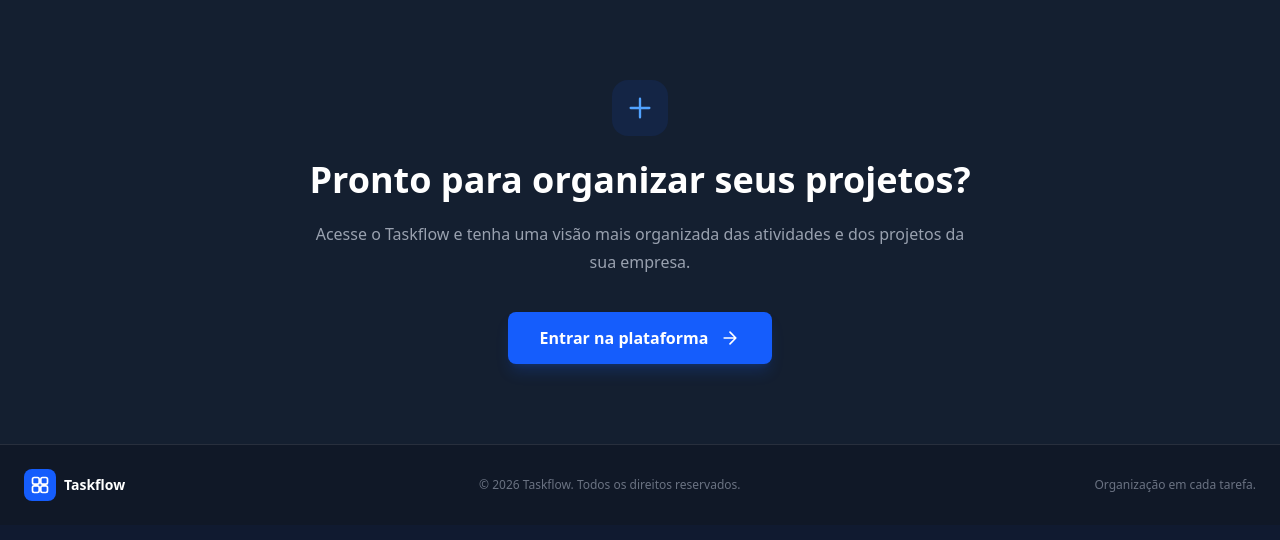
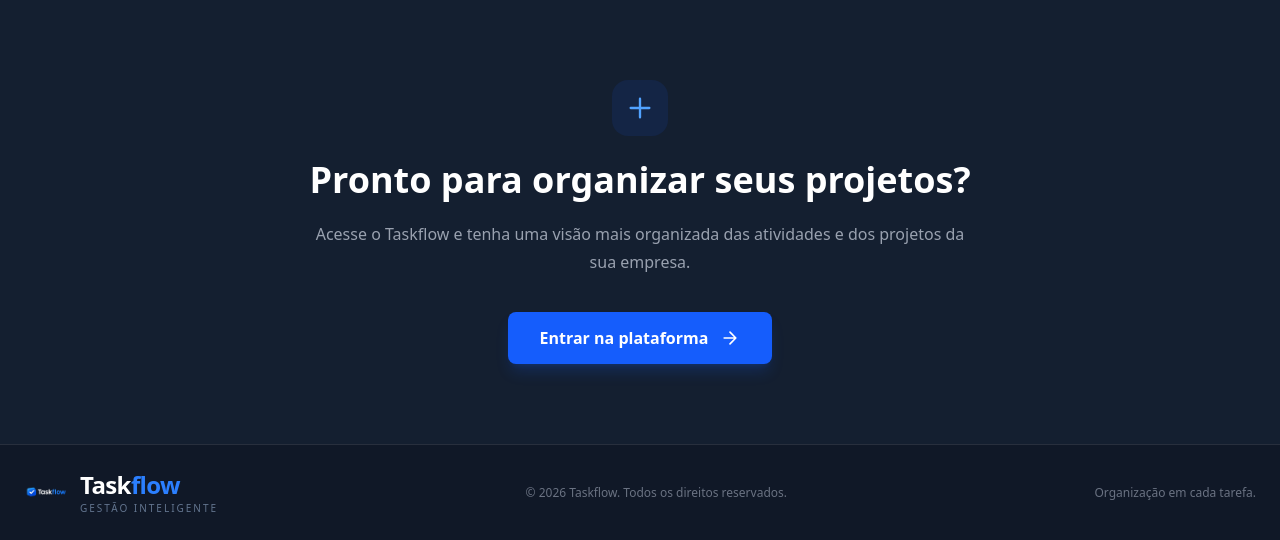
Before and after one commit to luquinha-yago/taskflow, a Spring Boot app: page / in a window 1280 px wide. Shown: the part 2526-3066 px from the top of the page. Before the commit the page ends 3027 px from the top, so only its background shows below. Run offline with Spring Boot 4, Linux system fonts and the light colour scheme; style sheets or scripts are compiled from the project's sources; some libraries are stand-ins or nearby versions.

Commit message:
fix: adicionado o novo logo no layoutpublico

```diff
--- a/src/main/resources/templates/layout/layoutpublico.html
+++ b/src/main/resources/templates/layout/layoutpublico.html
@@ -38,21 +38,24 @@
         <footer class="border-t border-white/10 bg-[#101827]">
             <div class="mx-auto flex max-w-7xl flex-col items-center justify-between gap-4 px-6 py-6 sm:flex-row">
 
-                <div class="flex items-center gap-2">
-                    <div class="flex h-8 w-8 items-center justify-center rounded-lg bg-blue-600">
-                        <svg xmlns="http://www.w3.org/2000/svg"
-                             class="h-5 w-5 text-white"
-                             fill="none" viewBox="0 0 24 24"
-                             stroke="currentColor" stroke-width="2">
-                            <rect x="3" y="3" width="8" height="8" rx="2"/>
-                            <rect x="13" y="3" width="8" height="8" rx="2"/>
-                            <rect x="3" y="13" width="8" height="8" rx="2"/>
-                            <rect x="13" y="13" width="8" height="8" rx="2"/>
-                        </svg>
+                <!-- Logo e nome -->
+                <a th:href="@{/}"
+                class="flex items-center gap-3 transition-opacity hover:opacity-80">
+
+                    <img th:src="@{/images/logo.png}"
+                        alt="Logo Taskflow"
+                        class="h-10 w-10 object-contain md:h-11 md:w-11" />
+
+                    <div class="flex flex-col">
+                        <span class="text-xl font-bold tracking-tight text-white md:text-2xl">
+                            Task<span class="text-blue-500">flow</span>
+                        </span>
+
+                        <span class="hidden text-[10px] font-medium uppercase tracking-[0.2em] text-slate-500 sm:block">
+                            Gestão inteligente
+                        </span>
                     </div>
-
-                    <span class="text-sm font-semibold text-white">Taskflow</span>
-                </div>
+                </a>
 
                 <p class="text-center text-xs text-gray-500">
                     © 2026 Taskflow. Todos os direitos reservados.
```
